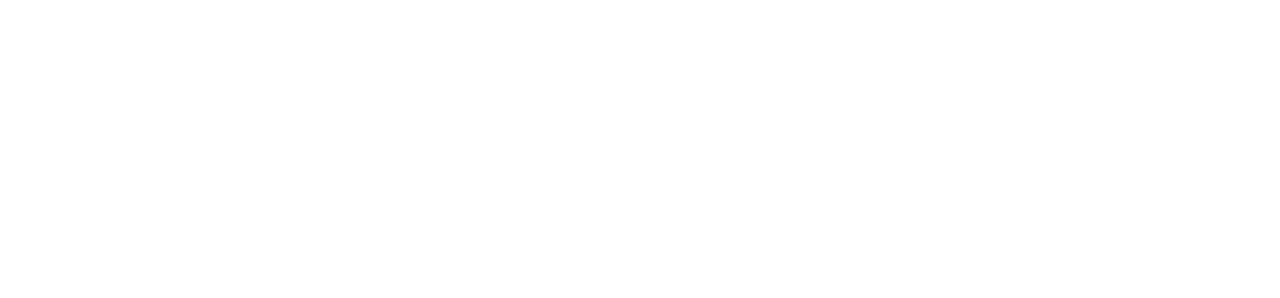
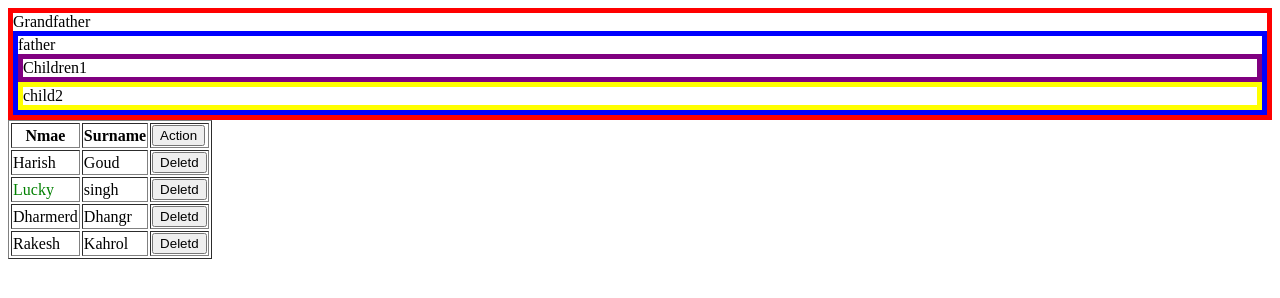
Before and after one commit to goudharish/9192, a plain HTML site: page index.html in a window 1280 px wide. Drawn offline with Linux system fonts and the light colour scheme.

Commit message:
second comnet

```diff
--- a/index.html
+++ b/index.html
@@ -4,9 +4,111 @@
         <meta charset="UTF-8">
         <meta http-equiv="X-UA-Compatible" content="IE=edge">
         <meta name="viewport" content="width=device-width, initial-scale=1.0">
-    <title>harish goud</title>
+        <title>Traversing</title>
+        <style>
+            #Grandfather{
+                border: 5px solid red;
+
+            }
+            #father{
+                border: 5px solid blue;
+            }
+            div.child1{
+                border: 5px dashed green;
+            }
+            div.child2{
+                border: 5px solid yellow;
+            }
+
+        </style>
     </head>
     <body>
+        <div id="Grandfather"> Grandfather
+            <div id="father"> father
+                <div class="child1">
+                    child1
+                </div>
+                <div class="child2">child2
+
+                </div>
+            </div>
+        </div>
+        <table border="1">
+            <thead>
+            <tr>
+                <th>Nmae</th>
+                <th>Surname</th>
+                <td>
+                    <button>Action</button>
+                </td>
+            </tr>
+        </thead>
+        <tbody>
+                <tr>
+                    <td>Harish</td>
+                    <td>Goud</td>
+                    <td>
+                        <button data-id="d1" onclick="Deletetd(this)">Deletd</button>
+                    </td>
+                </tr>
+                <tr>
+                    <td>Lucky</td>
+                    <td>singh</td>
+                    <td>
+                        <button data-id="d2" onclick="Deletetd(this)">Deletd</button>
+                    </td>
+                </tr>
+                <tr>
+                    <td>Dharmerd</td>
+                    <td>Dhangr</td>
+                    <td>
+                        <button data-id="d3" onclick="Deletetd(this)">Deletd</button>
+                    </td>
+                </tr>
+                <tr>
+                    <td>Rakesh</td>
+                    <td>Kahrol</td>
+                    <td>
+                        <button data-id="d4" onclick="Deletetd(this)">Deletd</button>
+                    </td>
+
+                </tr>
+        </tbody>
+        </table>
+        <script>
+            //i can write the js code before the closing body tag
+
+            let H1 = document.querySelector('.child1');
+            H1.innerHTML = 'Children1';
+            H1.style.border = '5px solid purple';
+            let gf = document.querySelector('.child2').closest('Grandfather');
+            console.log(gf);
+
+
+            let ltd = document.querySelector('table tbody tr td:last-child');
+            ltd.style.color = "red";
+            console.log(ltd);
+
+
+            let ltdf = document.querySelector('table tbody tr td:first-child');
+            ltd.style.color = "blue";
+            console.log(ltdf);
+
+            let = tbody = ltd.closest('tbody');
+            let tejtd = tbody.querySelector('tr:nth-child(2) td:first-child');
+            tejtd.style.color= "green";
+            console.log(tbody);
+
+
+        </script>
+        <script>
+            function Deletetd(elem){
+                console.log(elem);
+                let tr = elem.closest('tr');
+                tr.remove();
+                console.log(tr);
+            }
+        </script>
 
     </body>
 </html>
```
Lines whose indentation alone changed are shown as unchanged.
